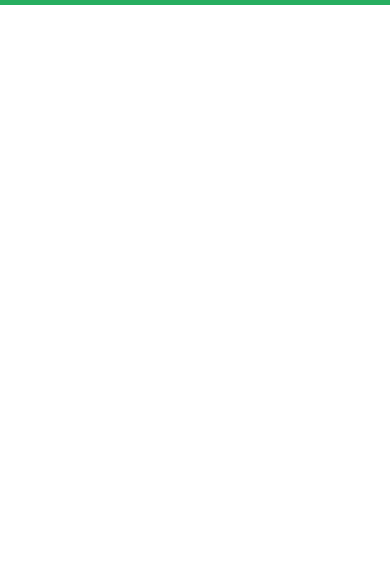
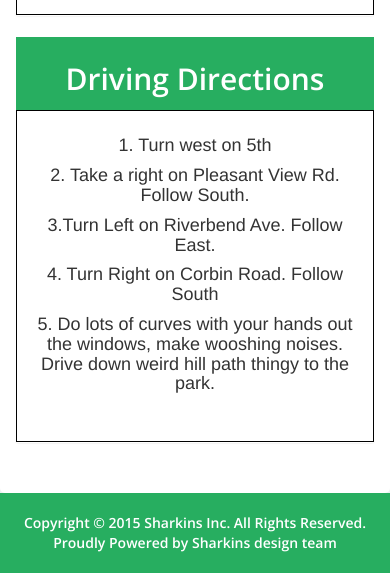
Before and after one commit to dukeayers/cs399_theater, a Django app: page / in a window 390 px wide. Shown: the part 1243-1816 px from the top of the page. Before the commit the page ends 1248 px from the top, so only its background shows below. Run offline with Django 3.2, Linux system fonts and the light colour scheme; data comes from the database, SQL or seed files in the repository; some libraries are stand-ins or nearby versions.

Commit message:
Added Directions
Added the directions, made the index page mobile responsive.

```diff
--- a/theater_project/templates/base.html
+++ b/theater_project/templates/base.html
@@ -79,7 +79,7 @@
     {% endblock %}
 <div class="container">
   <div class="row text-center footer container" style="background:#27ae60; color:white;">
-     <p style="margin-top:20px; margin-bottom:20px;">Copyright &copy; 2015 Sharkins Inc. All Rights Reserved. Proudly Powered by Sharkins design team</p>
+     <p style="margin-top:20px; margin-bottom:20px; font-family: 'Open Sans', sans-serif !important; ">Copyright &copy; 2015 Sharkins Inc. All Rights Reserved. Proudly Powered by Sharkins design team</p>
   </div>
 </div>
 
--- a/theater_project/templates/index.html
+++ b/theater_project/templates/index.html
@@ -30,21 +30,37 @@
         </div>
         <div class="row">
             <div class="col-xs-6 col-xs-offset-3 text-center">
-                <p>Harkins Theatres is a family owned and operated business, founded and based in Arizona since
+                <p style="font-family: 'Open Sans', sans-serif !important; ">Sharkins Theatres is a family owned and operated business, founded and based in Arizona since
                     1933. With 30 locations in five states, Sharkins Theatres is the 5th largest theatre circuit in
                     North America. With more than 80 years of colorful history, Sharkins Theatres remains the
                     Southwest's premier entertainment company.
                 </p>
             </div>
         </div>
-        <div class="row">
-            <div class="col-xs-4 col-xs-offset-2 text-center">
-                <h2>Our Location</h2>
-                <div id="map-canvas" style="height:300px;"></div>
+        <div class="row" style="margin-bottom:30px; margin-top:20px;">
+            <div class="col-md-4 col-md-offset-2 col-xs-12 text-center">
+                <div class="panel">
+                    <div class="panel-head" style="background:#27ae60 !important; color:white; padding-bottom:5px; padding-top:5px;">
+                        <h2 style="background:#27ae60 !important; color:white; font-family: 'Open Sans', sans-serif !important; "> Our Location</h2>
+                    </div>
+                    <div class="panel-body" id="locationDiv" style="border:1px solid black;">
+                        <div id="map-canvas" style="height:300px;"></div>
+                    </div>
+                </div>
             </div>
-            <div class="col-xs-4 text-center">
-                <h2>Driving Directions</h2>
-
+            <div class="col-md-4 col-xs-12 text-center">
+                <div class="panel">
+                    <div class="panel-head" style="background:#27ae60 !important; color:white; padding-bottom:5px; padding-top:5px;">
+                        <h2 style="background:#27ae60 !important; color:white; font-family: 'Open Sans', sans-serif !important; "> Driving Directions</h2>
+                    </div>
+                    <div class="panel-body" id="directionDiv" style="border:1px solid black;">
+                        <h4>1. Turn west on 5th</h4>
+                        <h4>2. Take a right on Pleasant View Rd. Follow South.</h4>
+                        <h4>3.Turn Left on Riverbend Ave. Follow East.</h4>
+                        <h4>4. Turn Right on Corbin Road. Follow South</h4>
+                        <h4>5. Do lots of curves with your hands out the windows, make wooshing noises. Drive down weird hill path thingy to the park.</h4>
+                    </div>
+                </div>
             </div>
         </div>
 
@@ -56,6 +72,12 @@
 {% block js %}
 {#    All of the code to make the Google Map operate normally.#}
     $(document).ready(function(){
+    $(window).resize(function(){
+        $('#directionDiv').height($('#locationDiv').height());
+
+    });
+        $('#directionDiv').height($('#locationDiv').height());
+
         $(window).load(function(){
         initialize();
         });
```
